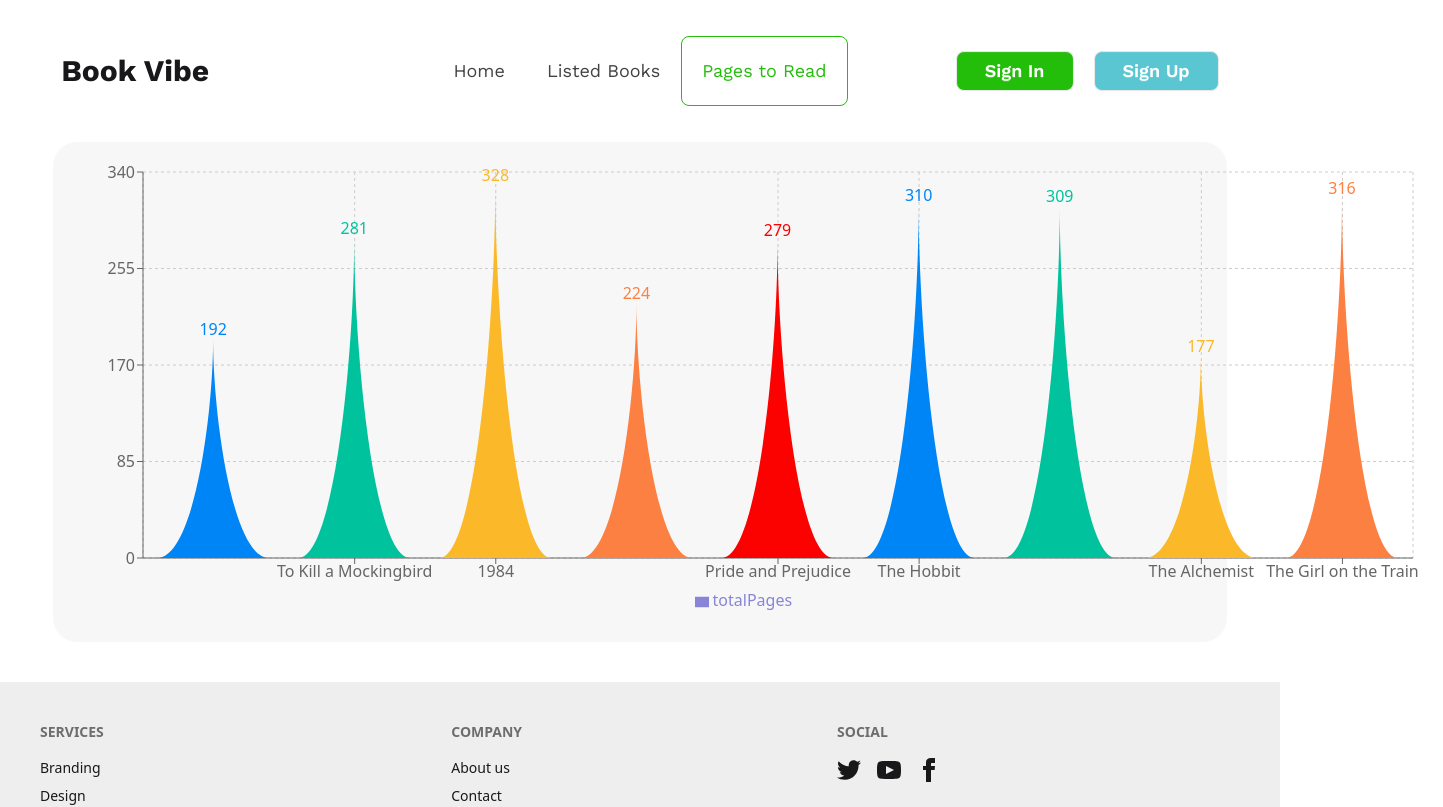
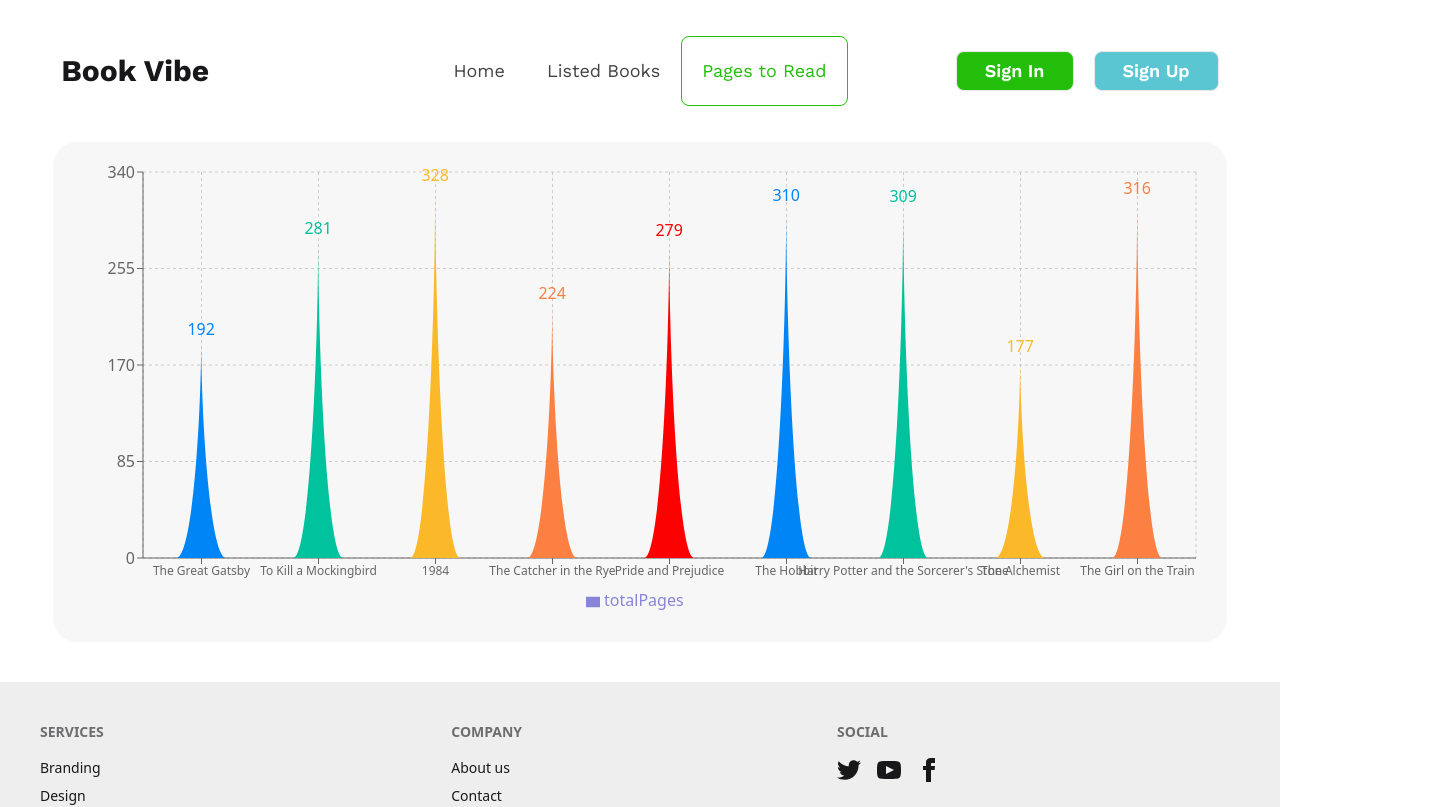
Before and after one commit to tasniazannat65/boi-poka-book-vibe, a React (Vite) app: page /pagesRead in a window 1280 px wide. Shown: the top 807 px of the page, 1443 px wide, since content can reach past the window. Built offline with nearby package versions, Linux system fonts and the light colour scheme; a web font is replaced by a local one.

Commit message:
update rechart

```diff
--- a/src/Pages/PagesToRead/PagesToRead.jsx
+++ b/src/Pages/PagesToRead/PagesToRead.jsx
@@ -1,6 +1,6 @@
 import React from 'react';
 import { useLoaderData } from 'react-router';
-import { Bar, BarChart, CartesianGrid, Cell, Legend, Tooltip, XAxis, YAxis } from 'recharts';
+import { Bar, BarChart, CartesianGrid, Cell, Legend, ResponsiveContainer, Tooltip, XAxis, YAxis } from 'recharts';
 import Container from '../../Components/Container/Container';
 
 const colors = ['#0085F6', '#00C29C', '#FBB929', '#FC8042', '#FB0100'];
@@ -25,24 +25,28 @@ const PagesToRead = () => {
     return (
        <Container>
          <div className='bg-[#13131308] rounded-3xl mb-10'>
-           <BarChart width={1390} height={500} data={data}  margin={{
+       <ResponsiveContainer width='100%' height={window.innerWidth < 768 ? 300 : 500}>
+            <BarChart  data={data}  margin={{
         top: 30,
         right: 30,
         left: 30,
         bottom: 30,
       }}>
         <CartesianGrid strokeDasharray="3 3"></CartesianGrid>
-        <XAxis dataKey='bookName'></XAxis>
+        <XAxis dataKey='bookName' interval={0} tick={{fontSize: 12}}></XAxis>
         <YAxis></YAxis>
         <Tooltip></Tooltip>
         <Legend></Legend>
-              <Bar dataKey="totalPages" fill="#8884d8" shape={<TriangleBar />} label={{ position: 'top' }}>
+              <Bar dataKey="totalPages" fill="#8884d8" shape={<TriangleBar />} label={{ position: 'top' }}
+              maxBarSize={50}
+              >
           {data.map((entry, index) => (
           <Cell key={`cell-${index}`} fill={colors[index % colors.length]} />
         ))}
 
         </Bar>
       </BarChart>
+       </ResponsiveContainer>
 
         </div>
        </Container>
--- a/src/Pages/ReadList/ReadList.jsx
+++ b/src/Pages/ReadList/ReadList.jsx
@@ -19,7 +19,7 @@ const ReadList = () => {
         const convertedStoredBooks = storedBookData.map(bookId=> parseInt(bookId))
         const myReadList = data.filter(book=> convertedStoredBooks.includes(book.bookId))
         setReadList(myReadList)
-    }, []);
+    }, [data]);
     const handleSort = (type)=>{
         setSort(type)
        if(type === 'Pages'){
```
